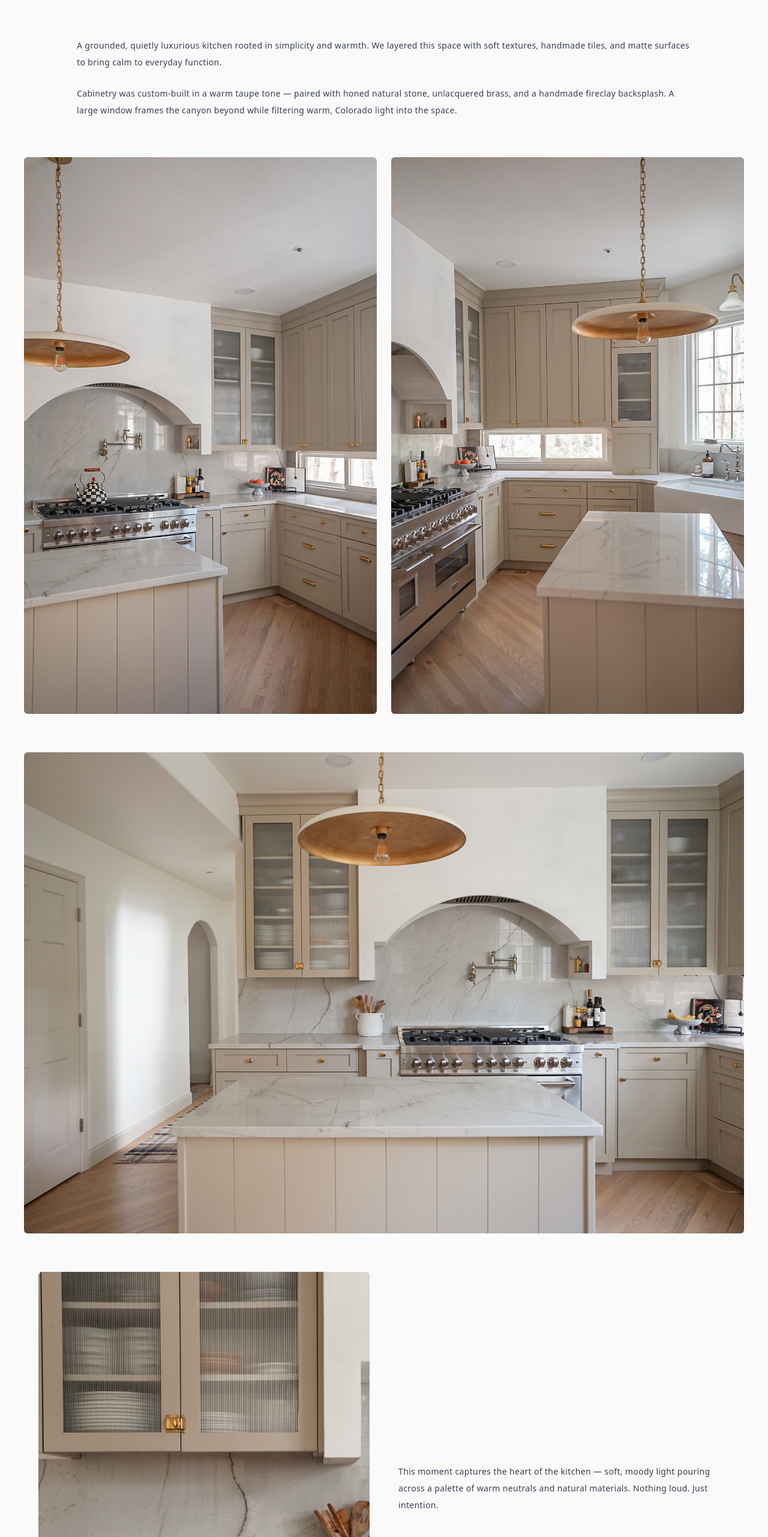
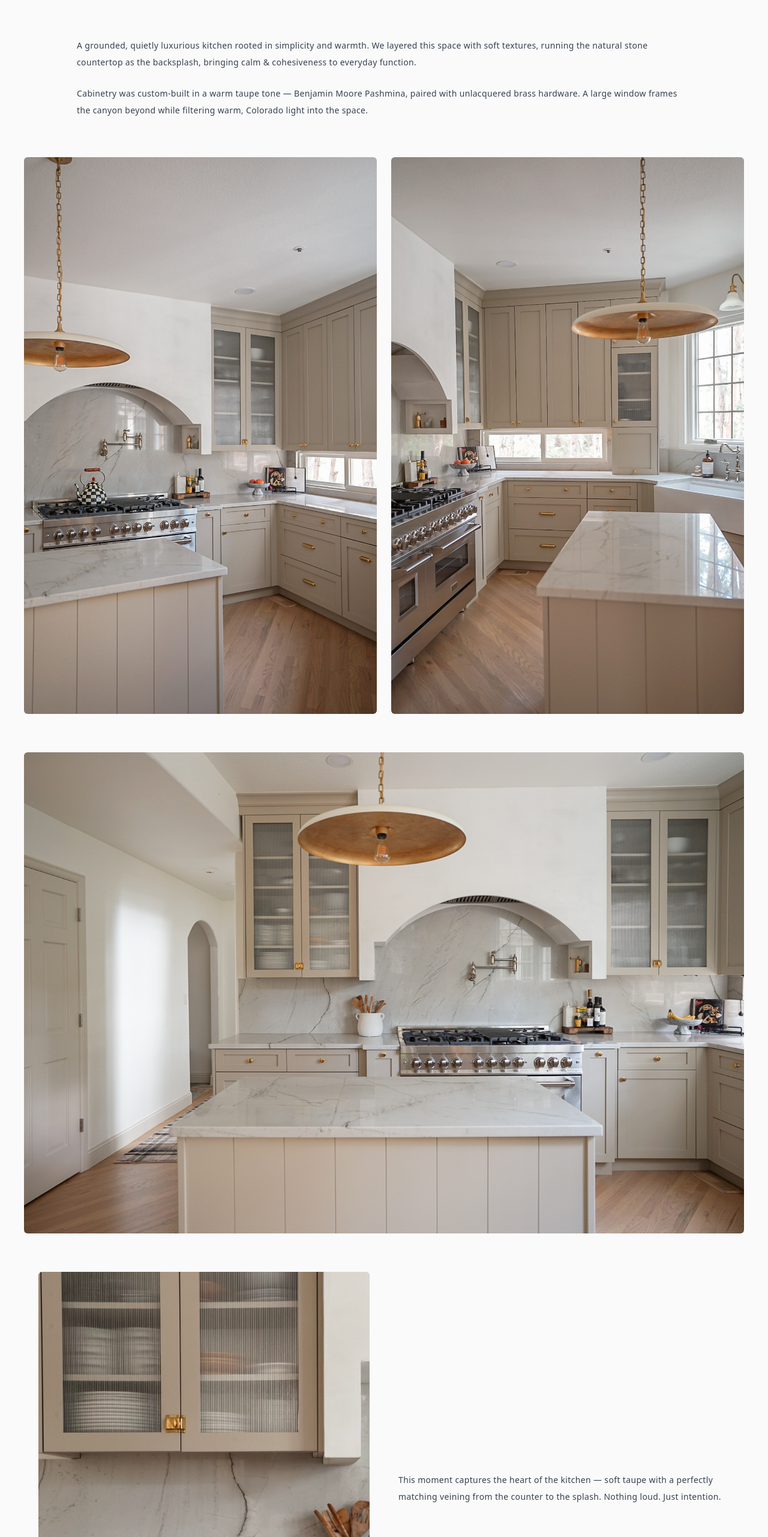
Before and after one commit to HalcyonHaus/halcyonhaus-site, a Next.js app: page /projects/canyon-cottage-kitchen in a window 1280 px wide. Shown: the part 996-3558 px from the top of the page at 60% size. Built offline with nearby package versions, Linux system fonts and the light colour scheme.

Commit message:
Update canyon-cottage-kitchen.js

```diff
--- a/pages/projects/canyon-cottage-kitchen.js
+++ b/pages/projects/canyon-cottage-kitchen.js
@@ -53,10 +53,10 @@ export default function CanyonCottageKitchen() {
         {/* Intro Text */}
         <motion.section {...fadeUp} className="text-sm leading-7 tracking-wide font-inter text-gray-700 space-y-6 mb-16 px-4 md:px-0 max-w-5xl mx-auto">
           <p>
-            A grounded, quietly luxurious kitchen rooted in simplicity and warmth. We layered this space with soft textures, handmade tiles, and matte surfaces to bring calm to everyday function.
+            A grounded, quietly luxurious kitchen rooted in simplicity and warmth. We layered this space with soft textures, running the natural stone countertop as the backsplash, bringing calm & cohesiveness to everyday function.
           </p>
           <p>
-            Cabinetry was custom-built in a warm taupe tone — paired with honed natural stone, unlacquered brass, and a handmade fireclay backsplash. A large window frames the canyon beyond while filtering warm, Colorado light into the space.
+            Cabinetry was custom-built in a warm taupe tone — Benjamin Moore Pashmina, paired with unlacquered brass hardware. A large window frames the canyon beyond while filtering warm, Colorado light into the space.
           </p>
         </motion.section>
 
@@ -82,7 +82,7 @@ export default function CanyonCottageKitchen() {
           </div>
           <div className="md:col-span-6 text-sm leading-7 tracking-wide font-inter text-gray-700 space-y-4">
             <p>
-              This moment captures the heart of the kitchen — soft, moody light pouring across a palette of warm neutrals and natural materials. Nothing loud. Just intention.
+              This moment captures the heart of the kitchen — soft taupe with a perfectly matching veining from the counter to the splash. Nothing loud. Just intention.
             </p>
           </div>
         </motion.div>
```
